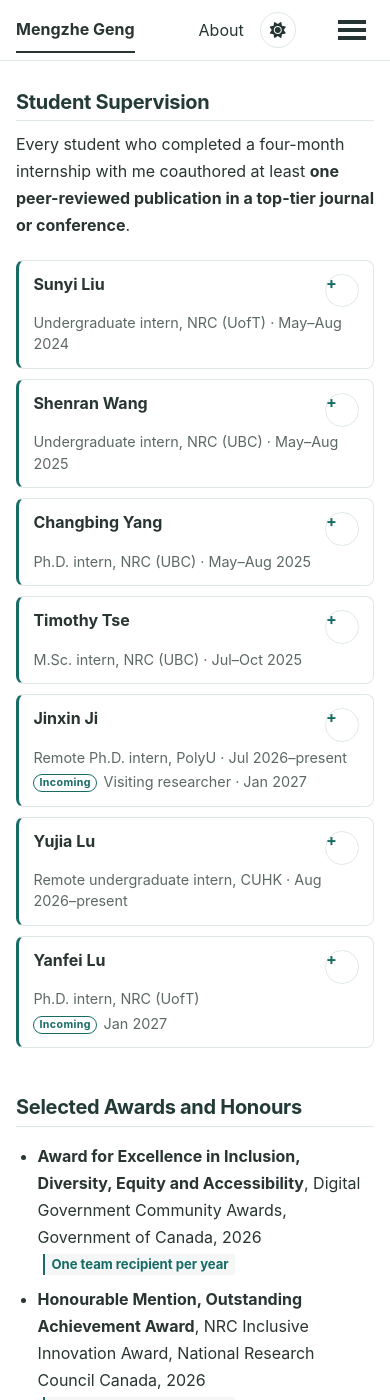
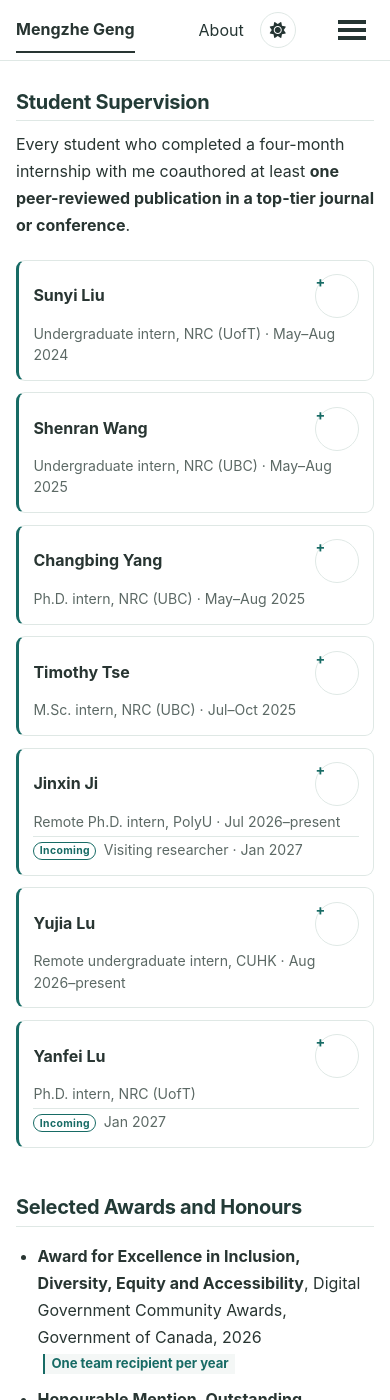
Before and after one commit to MENGZHEGENG/MENGZHEGENG.github.io, a Jekyll site: the page built from _pages/about.md, in a window 390 px wide and 1400 px high, scrolled down 3734 px. Built offline with Jekyll 4.4.1, drawn with Linux system fonts in a browser that asks for light colours.

Commit message:
Improve mobile supervision card readability

```diff
--- a/_sass/_custom.scss
+++ b/_sass/_custom.scss
@@ -872,20 +872,20 @@ html[data-theme="dark"] .timeline-row {
 
 @media (max-width: 48em) {
   .supervision-list {
-    gap: 0.65em;
-    margin-top: 0.45em;
+    gap: 0.72em;
+    margin-top: 0.5em;
   }
 
   .supervision-entry {
-    padding: 0.82em 0.9em;
-    border-radius: 8px;
+    padding: 0.84em 0.9em 0.92em;
+    border-radius: 9px;
   }
 
   .supervision-heading {
     grid-template-columns: minmax(0, 1fr) auto;
-    align-items: start;
-    gap: 0.28em 0.7em;
-    min-height: 2.65em;
+    align-items: center;
+    gap: 0.22em 0.65em;
+    min-height: 2.8em;
     touch-action: manipulation;
   }
 
@@ -899,8 +899,9 @@ html[data-theme="dark"] .timeline-row {
     grid-column: 1 / -1;
     grid-row: 2;
     text-align: left;
-    font-size: 0.9em;
-    line-height: 1.48;
+    padding-top: 0.08em;
+    font-size: 0.88em;
+    line-height: 1.5;
   }
 
   .supervision-heading::after {
@@ -908,19 +909,19 @@ html[data-theme="dark"] .timeline-row {
     grid-row: 1;
     align-self: center;
     display: grid;
-    width: 2.1em;
-    height: 2.1em;
+    width: 2.75rem;
+    height: 2.75rem;
     margin: 0;
     padding: 0;
     border: 1px solid var(--global-border-color);
     border-radius: 50%;
-    font-size: 1em;
+    font-size: 0.9em;
     line-height: 1;
   }
 
   .supervision-roles {
     display: grid;
-    gap: 0.22em;
+    gap: 0.18em;
   }
 
   .supervision-role-line {
@@ -929,25 +930,28 @@ html[data-theme="dark"] .timeline-row {
   }
 
   .supervision-role-line + .supervision-role-line {
+    margin-top: 0.1em;
+    padding-top: 0.16em;
+    border-top: 1px solid var(--global-border-color);
     color: var(--site-meta-color);
   }
 
   .supervision-role-tag {
-    margin-right: 0.24em;
-    padding: 0.06em 0.48em;
+    margin-right: 0.32em;
+    padding: 0.04em 0.52em;
     font-size: 0.74em;
   }
 
   .supervision-details {
-    gap: 0.58em;
-    margin-top: 0.72em;
-    padding-top: 0.72em;
+    gap: 0.62em;
+    margin-top: 0.78em;
+    padding-top: 0.78em;
     border-top: 1px solid var(--global-border-color);
   }
 
   .supervision-details p.supervision-detail {
-    grid-template-columns: 6.6em minmax(0, 1fr);
-    column-gap: 0.65em;
+    grid-template-columns: clamp(4.7em, 22vw, 5.6em) minmax(0, 1fr);
+    column-gap: 0.62em;
     align-items: start;
     padding: 0;
     border: 0;
@@ -955,7 +959,7 @@ html[data-theme="dark"] .timeline-row {
   }
 
   .supervision-label {
-    padding-top: 0.22em;
+    padding-top: 0.24em;
     font-size: 0.68em;
     letter-spacing: 0.035em;
     white-space: nowrap;
@@ -969,12 +973,12 @@ html[data-theme="dark"] .timeline-row {
 
 @media (max-width: 360px) {
   .supervision-entry {
-    padding: 0.74em 0.78em;
+    padding: 0.78em 0.78em 0.84em;
   }
 
   .supervision-details p.supervision-detail {
-    grid-template-columns: 6.1em minmax(0, 1fr);
-    column-gap: 0.5em;
+    grid-template-columns: clamp(4.45em, 21vw, 4.9em) minmax(0, 1fr);
+    column-gap: 0.48em;
   }
 }
 
```
